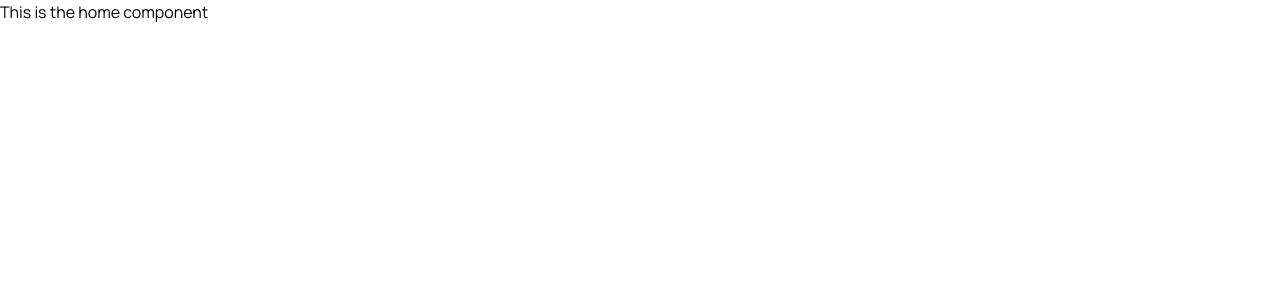
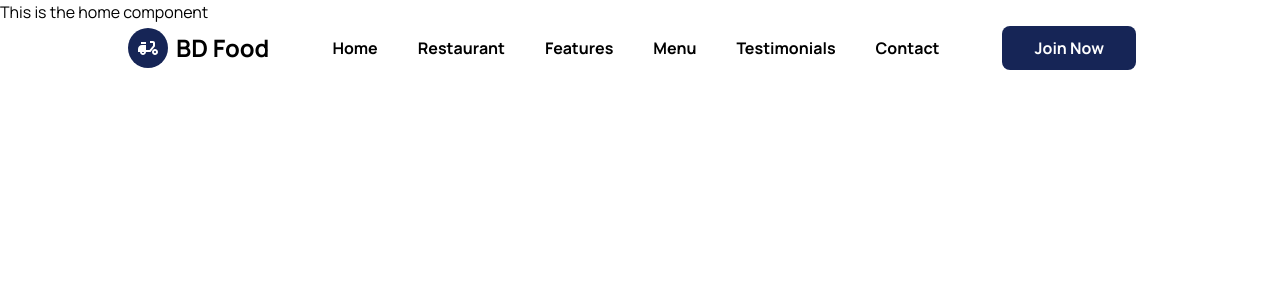
Before and after one commit to mehedikhan3281/food-delivery-landing, a Next.js app: page / in a window 1280 px wide. Shown: the top 300 px of the page. Built offline with nearby package versions, Linux system fonts and the light colour scheme.

Commit message:
added navbar

```diff
--- a/package.json
+++ b/package.json
@@ -10,6 +10,7 @@
   },
   "dependencies": {
     "next": "15.4.5",
+    "next-themes": "^0.4.6",
     "react": "19.1.0",
     "react-dom": "19.1.0",
     "react-icons": "^5.5.0"
--- /dev/null
+++ b/src/Constant/Constant.ts
@@ -0,0 +1,32 @@
+export const NavLinks = [
+    {
+        id: 1,
+        url: '#_',
+        Label: "Home"
+    },
+    {
+        id: 2,
+        url: '#_',
+        Label: "Restaurant"
+    },
+    {
+        id: 3,
+        url: '#_',
+        Label: "Features"
+    },
+    {
+        id: 4,
+        url: '#_',
+        Label: "Menu"
+    },
+    {
+        id: 5,
+        url: '#_',
+        Label: "Testimonials"
+    },
+    {
+        id: 6,
+        url: '#_',
+        Label: "Contact"
+    }
+]
--- a/src/app/layout.tsx
+++ b/src/app/layout.tsx
@@ -1,6 +1,7 @@
 import type { Metadata } from "next";
 import { Manrope } from "next/font/google";
 import "./globals.css";
+import ResponsiveNavbar from "@/components/Shared/Navbar/ResponsiveNavbar";
 
 const font = Manrope({
   weight: [ "200", "300", "400", "500", "600", "700", "800"],
@@ -22,6 +23,7 @@ export default function RootLayout({
       <body
         className={`${font.className} antialiased`}
       >
+        <ResponsiveNavbar/>
         {children}
       </body>
     </html>
--- /dev/null
+++ b/src/components/Shared/Navbar/MobileNav.tsx
@@ -0,0 +1,39 @@
+import { NavLinks } from "@/Constant/Constant";
+import Link from "next/link";
+import { CgClose } from "react-icons/cg";
+
+type MobileNavProps = {
+    showNav: boolean;
+    navClose: () => void;
+};
+
+const MobileNav = ({ showNav, navClose }: MobileNavProps) => {
+    const navOpen = showNav ? "translate-x-0" : "-translate-x-full";
+    return (
+        <div>
+            {/* overlay  */}
+            <div className={`fixed ${navOpen} inset-0 transform transition-all duration-500 z-[1002] bg-black opacity-70 w-full h-screen`}>
+            </div>
+            {/* navlinks  */}
+            <div className={`text-white fixed ${navOpen} justify-center flex flex-col h-full transform transition-all duration-500 delay-300 w-[80%] sm:w-[60%] bg-blue-950 space-y-6 z-[1050]`}>
+                {NavLinks.map((link) => (
+                    <Link
+                        key={link.id}
+                        href={link.url}
+                    >
+                        <p className='text-white w-fit text-[20px] ml-12 border-b-[1.5px] pb-1 border-white sm:text-[30px]'>
+                            {link.Label}
+                        </p>
+                    </Link>
+                ))}
+                {/* close icon  */}
+                <CgClose
+                    onClick={navClose}
+                    className='w-8 h-8 absolute top-5 right-5 cursor-pointer text-white' />
+
+            </div>
+        </div>
+    );
+};
+
+export default MobileNav;
--- /dev/null
+++ b/src/components/Shared/Navbar/Nav.tsx
@@ -0,0 +1,65 @@
+"use client"
+import { NavLinks } from '@/Constant/Constant';
+import Link from 'next/link';
+import { useEffect, useState } from 'react';
+import { HiBars3BottomRight } from 'react-icons/hi2';
+import { MdDeliveryDining } from 'react-icons/md';
+
+type NavProps = {
+    navOpen: () => void;
+};
+
+const Nav = ({navOpen}: NavProps) => {
+
+    const [navBg, setNavBg] = useState(false);
+    useEffect(() => {
+        const handleScroll = () => {
+            if (window.scrollY >= 90) {
+                setNavBg(true);
+            }
+
+            if (window.scrollY < 90) {
+                setNavBg(false);
+            }
+
+            window.addEventListener('scroll', handleScroll);
+
+            return () => {
+                window.removeEventListener('scroll', handleScroll);
+            }
+
+        }}, [])
+    return (
+        <div className={`transition-all ${navBg ? "bg-white shadow-md" : "fixed"} duration-200 h-[12vh] z-[100] fixed w-full`}>
+            <div className="flex items-center justify-between w-[90%] xl:w-[80%] h-full mx-auto">
+                <div className="flex items-center space-x-2">
+                    <div className="w-10 h-10 bg-blue-950  rounded-full flex items-center justify-center flex-col">
+                        <MdDeliveryDining className='w-6 h-6 text-white'/>
+                    </div>
+                    <h1 className="text-xl hidden sm:block md:text-2xl text-black font-bold">BD Food</h1>
+                </div>
+                <div className='hidden lg:flex items-center space-x-10'>
+                    {NavLinks.map((link) => (
+                        <Link
+                            key={link.id}
+                            href={link.url}
+                            className='text-black hover:text-green-700 transition-all font-bold duration-200'
+                        >
+                            <p>{link.Label}</p>
+                        </Link>
+                    ))}
+                </div>
+
+                <div className='flex items-center space-x-4'>
+
+                    <button className='bg-blue-950 py-2.5 px-8 text-white font-bold rounded-lg hover:bg-black transition-all duration-300 cursor-pointer'>Join Now</button>
+                    <HiBars3BottomRight
+                    onClick={navOpen}
+                    className='w-8 h-8 cursor-pointer text-blue-950 lg:hidden'/>
+            </div>
+                </div>
+        </div>
+    );
+};
+
+export default Nav;
--- /dev/null
+++ b/src/components/Shared/Navbar/ResponsiveNavbar.tsx
@@ -0,0 +1,23 @@
+"use client"
+import React, { useState } from 'react';
+import Nav from './Nav';
+import MobileNav from './MobileNav';
+
+const ResponsiveNavbar = () => {
+    const [showNav, setShowNav] = useState(false);
+    const navOpen = () => {
+        setShowNav(true);
+    }
+
+    const navClose = () => {
+        setShowNav(false);
+    }
+    return (
+        <div>
+            <Nav navOpen={navOpen}/>
+            <MobileNav showNav={showNav} navClose={navClose}/>
+        </div>
+    );
+};
+
+export default ResponsiveNavbar;
--- a/src/components/UI/Home/Home.tsx
+++ b/src/components/UI/Home/Home.tsx
@@ -2,7 +2,7 @@
 
 const Home = () => {
     return (
-        <div>
+        <div className="overflow-hidden h-[2000px]">
             This is the home component
         </div>
     );
```
Also changed, not shown: 1 other file (tests, documents, lock files or other folders).
